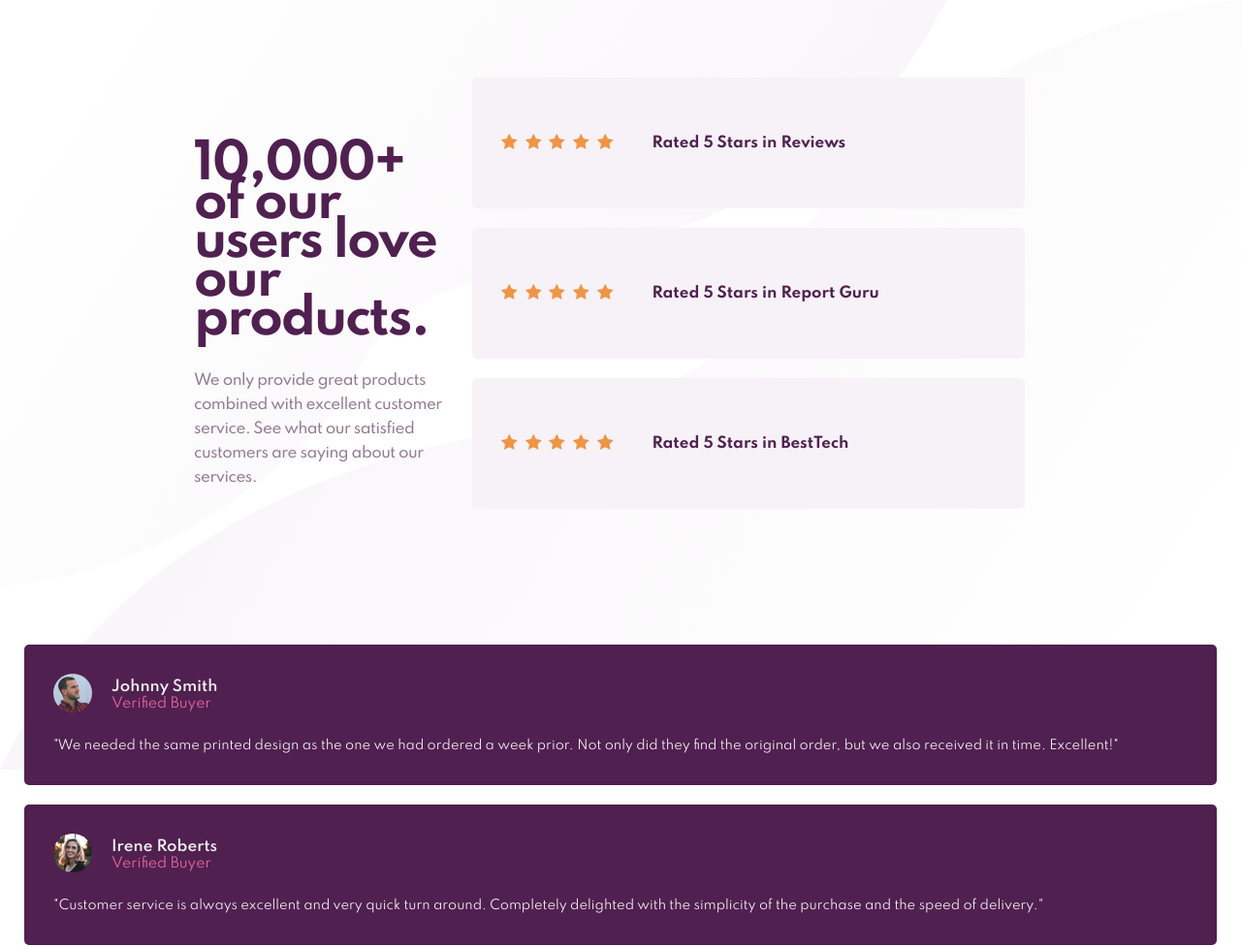
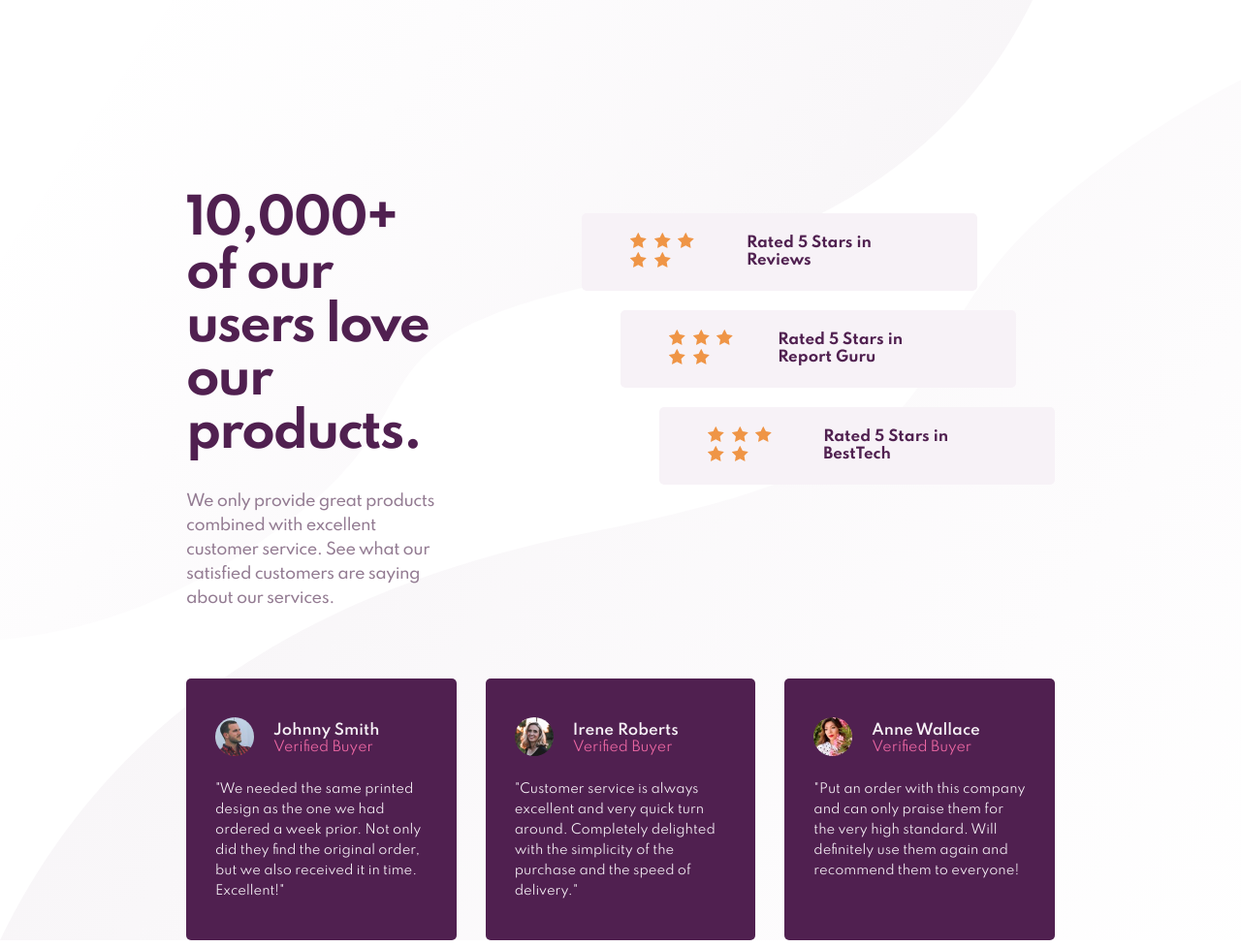
Before and after one commit to jdaviddiazo/Social-proof-section, a plain HTML site: page index.html in a window 1280 px wide. Shown: the top 977 px of the page at 97% size. Drawn offline with Linux system fonts and the light colour scheme.

Commit message:
desktop version part 1

```diff
--- a/css/desktop.css
+++ b/css/desktop.css
@@ -18,23 +18,21 @@ html {
 
 main {
     background: url("../images/bg-pattern-bottom-desktop.svg");
-    background-size: contain;
+    background-size: cover;
     background-repeat: no-repeat;
-    width: 100vw;
-    height: 100vh;
 }
 
 main .first-section .text-container h1 {
     font-size: 5rem;
     font-weight: 700;
     letter-spacing: -.2rem;
-    line-height: 4rem;
+    line-height: 5.5rem;
     color: var(--very-dark-magenta);
 }
 
 main .first-section .text-container p {
     letter-spacing: -.5px;
-    font-size: 1.5rem;
+    font-size: 1.6rem;
     font-weight: 500;
     line-height: 2.5rem;
     color: var(--dark-grayish-magenta);
@@ -45,34 +43,43 @@ main .first-section .text-container p {
     margin-bottom: 3rem;
 }
 
-.text-container {
-    padding-top: 8rem;
-}
 
 .first-section {
     background: url("../images/bg-pattern-top-desktop.svg");
     background-size: contain;
     background-repeat: no-repeat;
-    padding: 7rem 20rem;
+    padding-top: 20rem;
+    padding-left: 15vw;
+    padding-right: 15vw;
     display: grid;
     grid-template-columns: 1fr 70%;
 }
 
 .rating-boxes {
-    display: grid;
-    justify-content: center;
+    display: block;
+    margin-left: 35%;
 }
 
 .star-box {
     background-color: var(--light-grayish-magenta);
-    margin: 1rem 0;
+    margin-top: 2rem;
+    margin-bottom: 2rem;
     border-radius: .5rem;
     display: flex;
     align-items: center;
-    justify-content: flex-start;
-    padding-left: 3rem;
-    padding-right: 15rem;
+    padding: 2rem 10rem 2rem 5rem;
 }
+
+.star-box.first {
+    margin-left: -8rem;
+    margin-right: 8rem;
+}
+
+.star-box.second {
+    margin-left: -4rem;
+    margin-right: 4rem;
+}
+
 
 .stars {
     letter-spacing: .5rem;
@@ -86,15 +93,21 @@ main .first-section .text-container p {
 }
 
 .second-section {
-    padding: 6rem 2.5rem;
+    padding-top: 4rem;
+    padding-left: 15vw;
+    padding-right: 15vw;
     color: var(--light-grayish-magenta);
     display: grid;
-    grid-row-gap: 2rem;
+    grid-template-columns: 1fr 1fr 1fr;
+    grid-column-gap: 3rem;
 }
 
 .box-testimonial {
     background-color: var(--very-dark-magenta);
-    padding: 3rem;
+    padding-top: 4rem;
+    padding-bottom: 4rem;
+    padding-right: 3rem;
+    padding-left: 3rem;
     border-radius: .5rem;
 }
 
@@ -107,9 +120,6 @@ main .first-section .text-container p {
 .profile-pic {
     border-radius: 50%;
     width: 4rem;
-}
-
-.verified-name {
 }
 
 h2 {
--- a/index.html
+++ b/index.html
@@ -4,8 +4,8 @@
     <meta charset="UTF-8" />
     <meta name="viewport" content="width=device-width, initial-scale=1.0" />
     <title>Social Proof Section | Fronted Mentor Challenge #1 jdaviddiazo</title>
-    <link rel="stylesheet" media="(max-width: 768px)" href="css/mobile.css" />
-    <link rel="stylesheet" media="(min-width: 768px)" href="css/desktop.css" />
+    <link rel="stylesheet" media="(max-width: 1150px)" href="css/mobile.css" />
+    <link rel="stylesheet" media="(min-width: 1150px)" href="css/desktop.css" />
     <link rel="shortcut icon" href="images/favicon-32x32.png" type="image/x-icon">
     <link href="https://fonts.googleapis.com/css2?family=Spartan:wght@400;500;600;700&display=swap" rel="stylesheet">
 </head>
@@ -14,14 +14,14 @@
         <section class="first-section">
             <div class="text-container">
                 <h1 class="principal-title">
-                    10,000+ of our <br /> users love our <br /> products.
+                    10,000+ of our users love our products.
                 </h1>
                 <p class="principal-description">
                     We only provide great products combined with excellent customer service. See what our satisfied customers are saying about our services.
                 </p>
             </div>
             <div class="rating-boxes">
-                <div class="star-box 1">
+                <div class="star-box first">
                     <div class="stars">
                         <img src="images/icon-star.svg" alt="" />
                         <img src="images/icon-star.svg" alt="" />
@@ -33,7 +33,7 @@
                         Rated 5 Stars in Reviews
                     </p>
                 </div>
-                <div class="star-box 2">
+                <div class="star-box second">
                     <div class="stars">
                         <img src="images/icon-star.svg" alt="" />
                         <img src="images/icon-star.svg" alt="" />
@@ -45,7 +45,7 @@
                         Rated 5 Stars in Report Guru
                     </p>
                 </div>
-                <div class="star-box 3">
+                <div class="star-box three">
                     <div class="stars">
                         <img src="images/icon-star.svg" alt="" />
                         <img src="images/icon-star.svg" alt="" />
```
